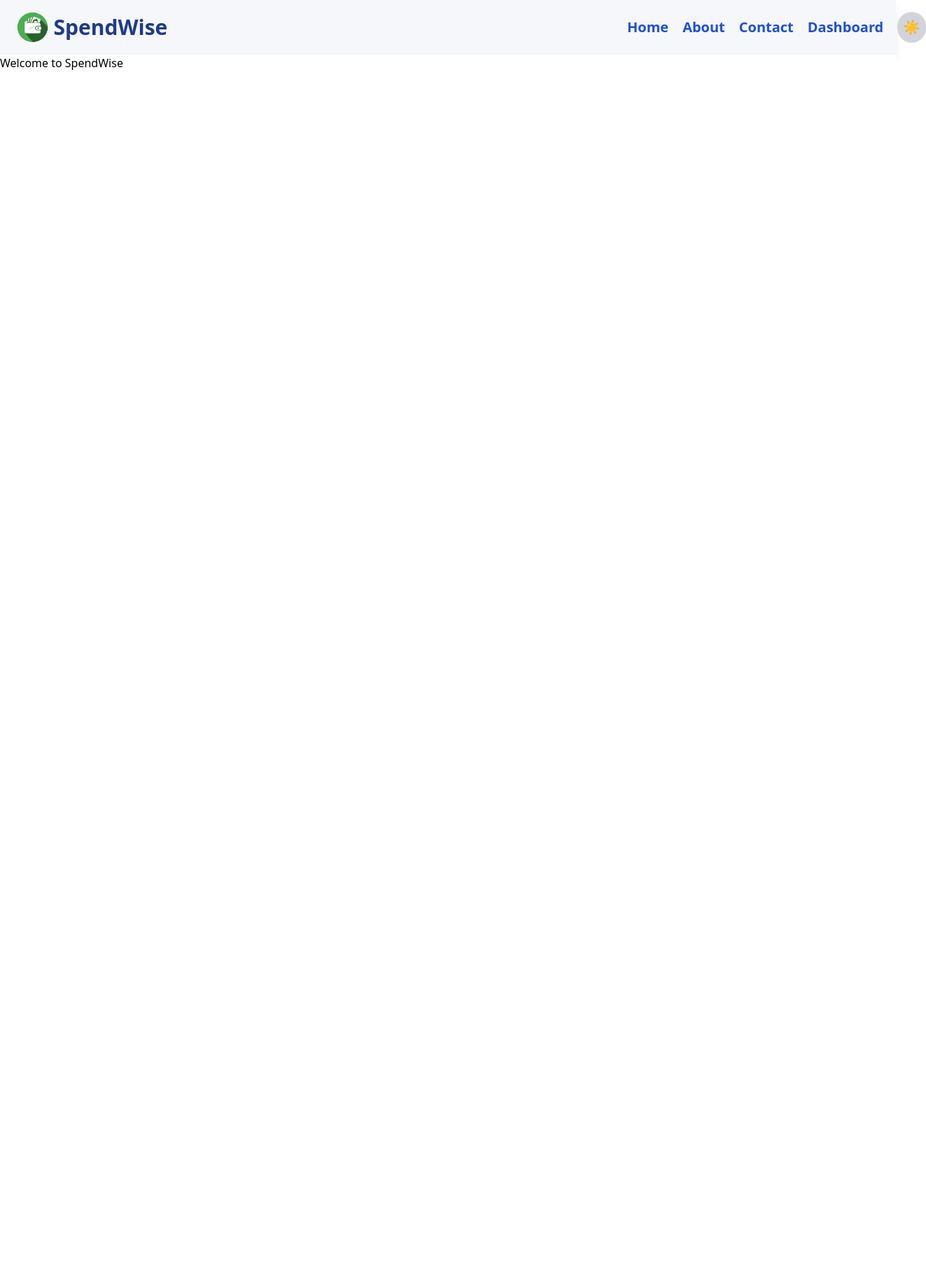
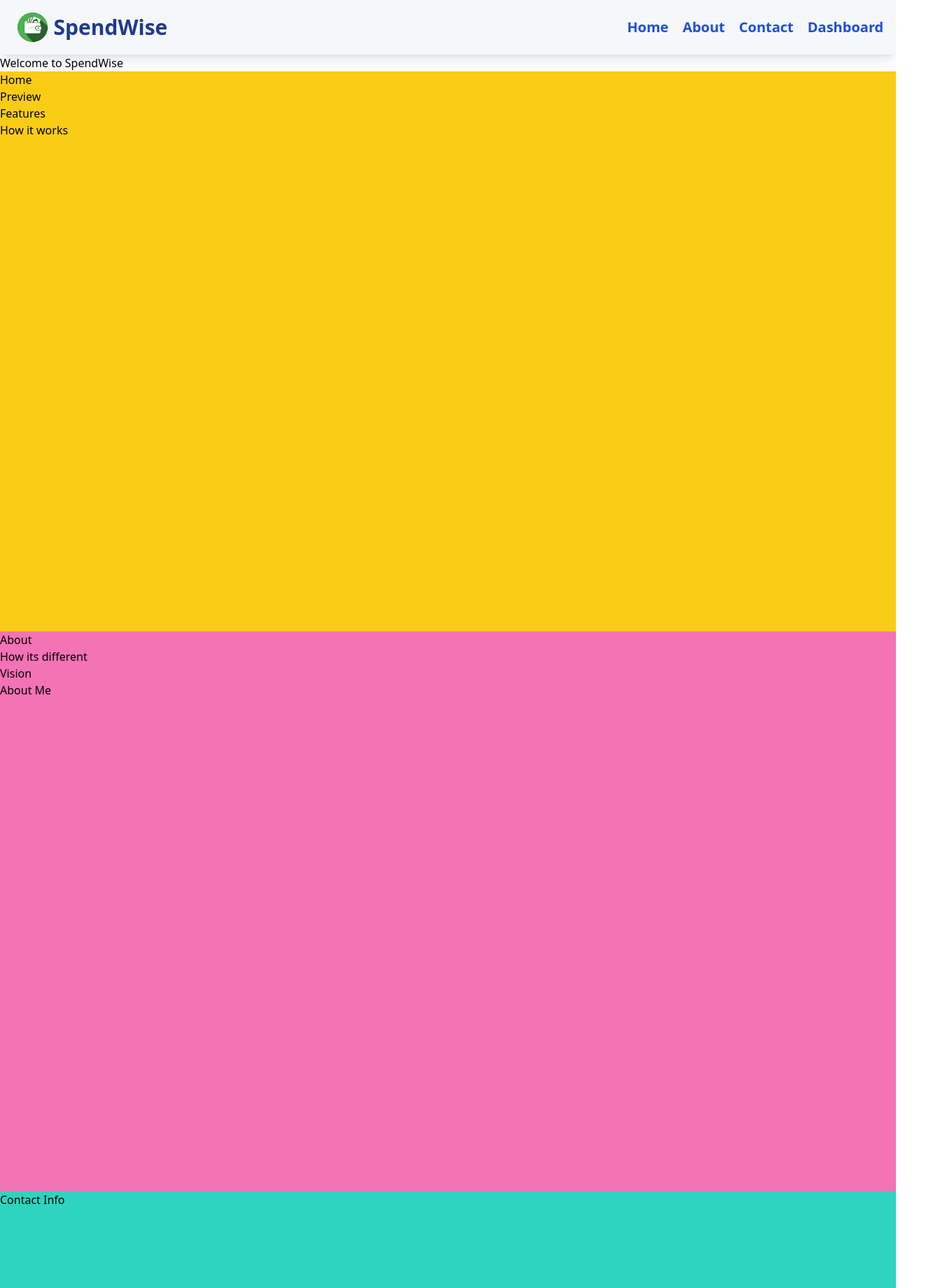
Before and after one commit to Swastibiharinayak/expense_tracker, a React (Vite) app: page / in a window 1280 px wide. Shown: the top 1840 px of the page at 70% size, 1323 px wide, since content can reach past the window. Before the commit the page ends 800 px from the top, so only its background shows below. Built offline with nearby package versions, Linux system fonts and the light colour scheme.

Commit message:
ui: small UI improvements

```diff
--- a/src/components/dashboard/Dashboard.jsx
+++ b/src/components/dashboard/Dashboard.jsx
@@ -4,6 +4,7 @@ import { Link, Outlet } from 'react-router-dom'
 const Dashboard = () => {
   return (
         <div className="w-full h-[88.8vh] flex bg-white dark:bg-black text-black dark:text-gray-200">
+            {/* Sidebar menu */}
             <div className="w-[18%] h-full bg-blue-900 rounded-r-3xl text-white ">
                 <h1 className="text-yellow-500 text-2xl ms-8 mt-12 font-semibold">User Dashboard</h1>
                 <ul className="text-white flex flex-col  gap-7 pt-10 ps-7 capitalize text-xl font-semibold">
--- a/src/components/layout/Root.jsx
+++ b/src/components/layout/Root.jsx
@@ -4,10 +4,10 @@ import { Outlet } from 'react-router-dom'
 
 const Root = () => {
   return (
-    <>
+    <div className='overflow-x-hidden '>
         <Navbar/>
         <Outlet/>
-    </>
+    </div>
   )
 }
 
--- a/src/components/navbar/Navbar.jsx
+++ b/src/components/navbar/Navbar.jsx
@@ -6,7 +6,7 @@ import Navlist from "./Navlist"
 const Navbar = () => {
 
     return (
-        <nav className='w-screen h-[78px] bg-[#f5f7fa] dark:bg-gray-700 flex items-center justify-between shadow-lg'>
+        <nav className='w-screen h-[78px] bg-[#f5f7fa] dark:bg-gray-700 flex items-center justify-between shadow-lg sticky top-0 z-50'>
             <Link to="/" >
                 <div className='w-1/5 h-full flex items-center ps-6 gap-2'>
                     <img src={logo} alt="" className="w-100 rounded-full" />
--- a/src/components/pages/Welcome.jsx
+++ b/src/components/pages/Welcome.jsx
@@ -4,6 +4,22 @@ const Welcome = () => {
   return (
     <div className='bg-white dark:bg-black text-black dark:text-gray-200'>
       Welcome to SpendWise
+
+      <div id="home" className='w-screen h-screen bg-yellow-400'>
+        <h1>Home</h1>
+        <h1>Preview</h1>
+        <h1>Features</h1>
+        <h1>How it works</h1>
+      </div>
+      <div id="about" className='w-screen h-screen bg-pink-400'>
+        <h1>About</h1>
+        <h1>How its different</h1>
+        <h1>Vision</h1>
+        <h1>About Me</h1>
+      </div>
+      <div id="contact" className='w-screen h-screen bg-teal-400'>
+        <h1>Contact Info</h1>
+      </div>
     </div>
   )
 }
```
